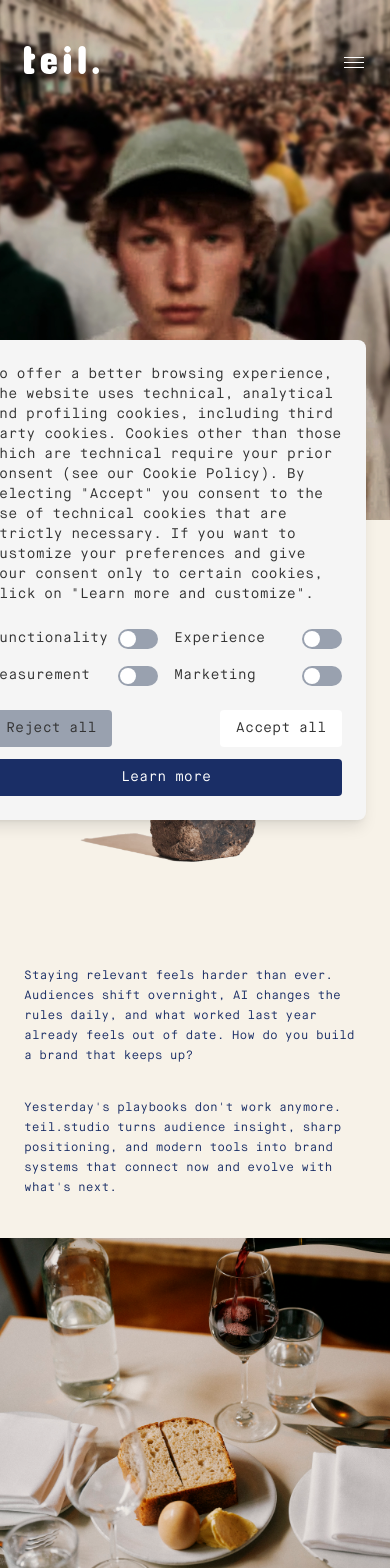
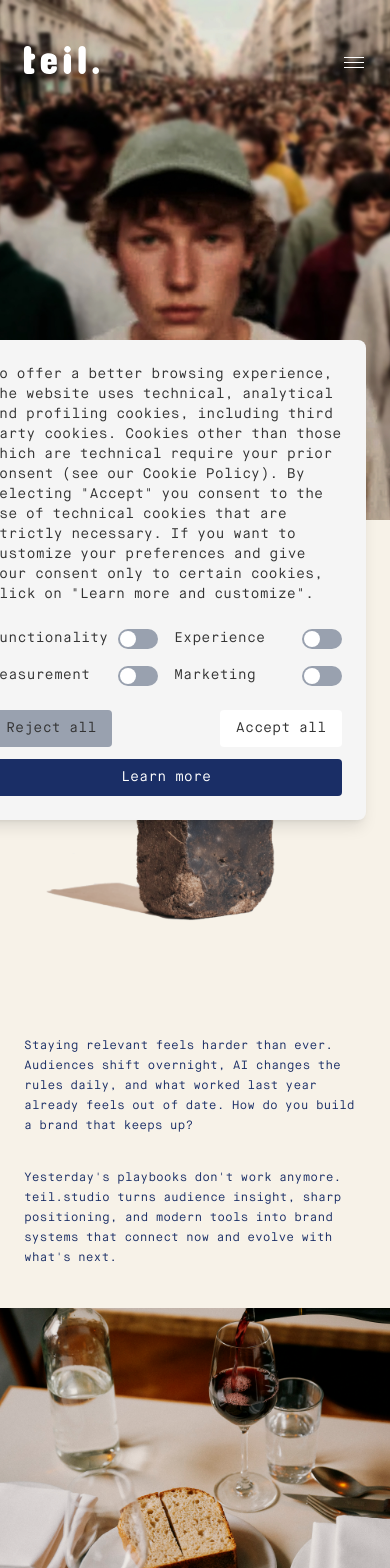
Before and after one commit to kooooz/teil-studio, a Next.js app in the folder Documents/teil.studio/: page / in a window 390 px wide. Shown: the top 1568 px of the page. Built offline with nearby package versions, Linux system fonts and the light colour scheme.

Commit message:
Mobile adjustments: make brick 30% bigger, move 'More teil.studio' and 'Want more teil.studio' very close to divider lines above

```diff
--- a/Documents/teil.studio/src/app/page.tsx
+++ b/Documents/teil.studio/src/app/page.tsx
@@ -34,7 +34,7 @@ export default function Home() {
         </div>
 
         {/* Small centered brick - 30% bigger */}
-        <div className="mx-auto mt-16 w-[234px] h-[234px]">
+        <div className="mx-auto mt-16 w-[304px] h-[304px]">
           <Image alt="Brick center" src="/images/brick-center.png" width={577} height={577} className="object-cover w-full h-full" />
         </div>
 
--- a/Documents/teil.studio/src/components/Footer.tsx
+++ b/Documents/teil.studio/src/components/Footer.tsx
@@ -151,7 +151,7 @@ export default function Footer({ variant = 'absolute' }: { variant?: FooterVaria
 
           {/* More teil.studio section */}
           <div className="space-y-2">
-            <p className="font-['Maison_Neue_Mono',_sans-serif] text-[12px] text-white">More teil.studio</p>
+            <p className="font-['Maison_Neue_Mono',_sans-serif] text-[12px] text-white -mt-1">More teil.studio</p>
             <a
               href="https://www.linkedin.com/in/koljaorzeszko"
               target="_blank"
@@ -167,7 +167,7 @@ export default function Footer({ variant = 'absolute' }: { variant?: FooterVaria
 
           {/* Newsletter section */}
           <div className="space-y-3">
-            <p className="font-['Maison_Neue_Mono',_sans-serif] text-[12px] text-white">Want more teil.studio</p>
+            <p className="font-['Maison_Neue_Mono',_sans-serif] text-[12px] text-white -mt-1">Want more teil.studio</p>
             <p className="font-['Maison_Neue_Mono',_sans-serif] text-[12px] text-white">Get our emails. Updates.</p>
             <form onSubmit={handleNewsletterSignup} className="flex">
               {/* Honeypot field - hidden from humans, visible to bots */}
```
